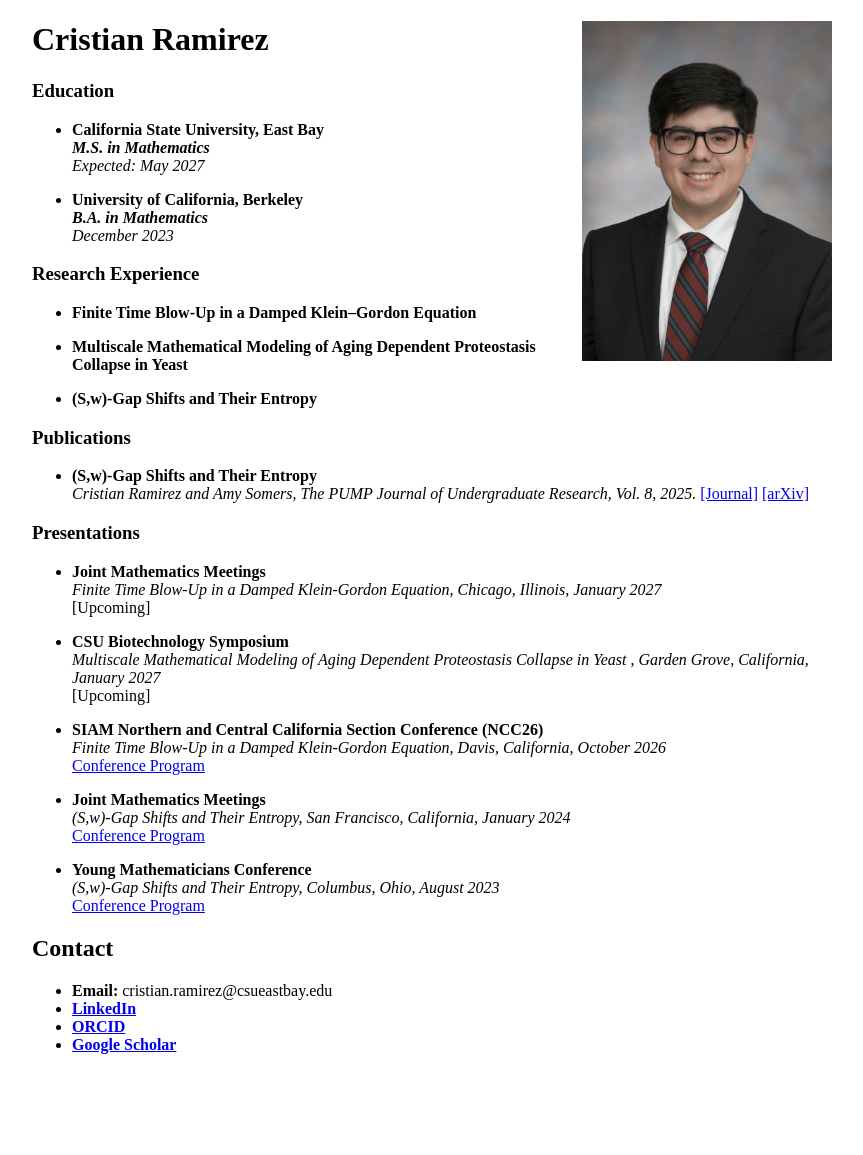
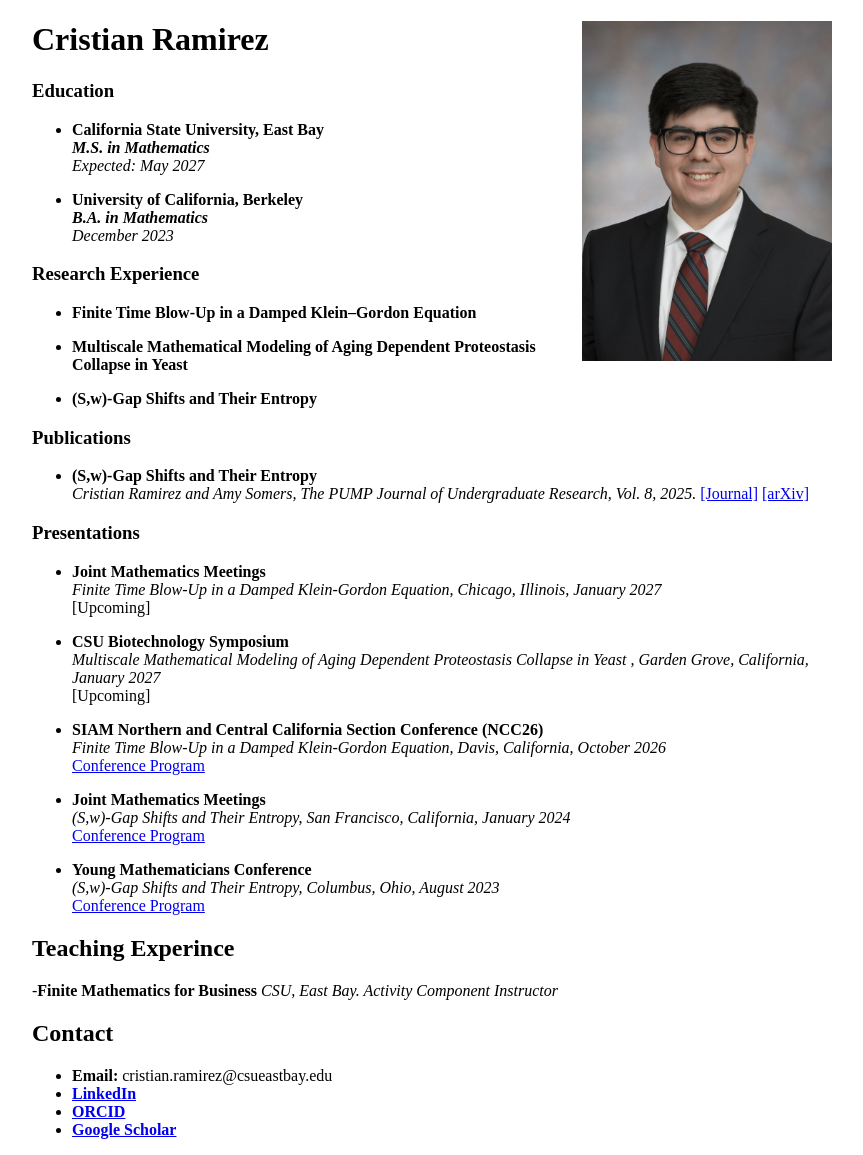
Before and after one commit to ramirez-cristian/ramirez-cristian.github.io, a Jekyll site: the page built from index.md, in a window 1280 px wide. Shown: the whole page, without its empty margins (208-1071 px from the left). Built offline with Jekyll 4.4.1, drawn with Linux system fonts in a browser that asks for light colours; before the commit the page ends 1070 px from its top, so only the background shows below that.

Commit message:
Add Teaching Experience section to index.md
Added a new section for Teaching Experience.

```diff
--- a/index.md
+++ b/index.md
@@ -59,6 +59,11 @@ layout: default
   [Conference Program](https://ymc.osu.edu/ymc-program-2023)
 
 
+## Teaching Experince
+-**Finite Mathematics for Business**
+  *CSU, East Bay. Activity Component Instructor*
+
+
 ## Contact
 
 - **Email:** cristian.ramirez@csueastbay.edu
```
